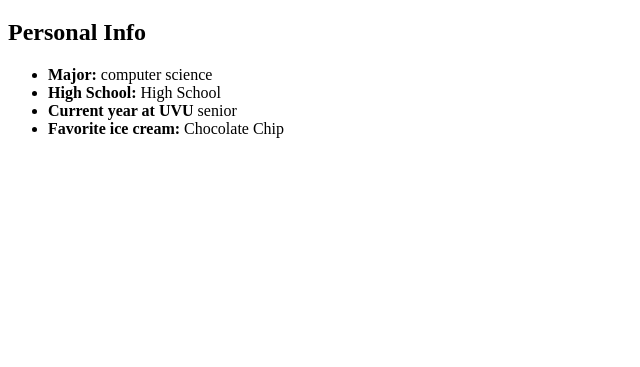
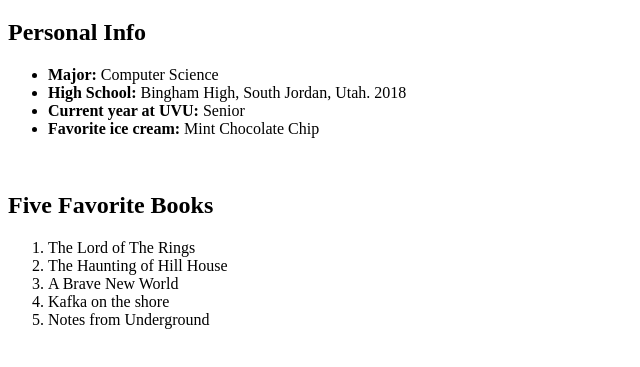
Before and after one commit to camh00/Web-Dev, a plain HTML site: page About Me/index.html in a window 1280 px wide. Shown: the part 61-428 px from the top of the page, without its empty margins (0-640 px from the left). Drawn offline with Linux system fonts and the light colour scheme.

Commit message:
added books

```diff
--- a/About Me/index.html
+++ b/About Me/index.html
@@ -8,10 +8,19 @@
         <!--Add image of self here-->
         <h2>Personal Info</h2>
         <ul>
-            <li><strong>Major:</strong> computer science</li>
-            <li><strong>High School:</strong> High School</li>
-            <li><strong>Current year at UVU</strong> senior</li>
-            <li><strong>Favorite ice cream:</strong> Chocolate Chip</li>
+            <li><strong>Major:</strong> Computer Science</li>
+            <li><strong>High School:</strong> Bingham High, South Jordan, Utah. 2018</li>
+            <li><strong>Current year at UVU:</strong> Senior</li>
+            <li><strong>Favorite ice cream:</strong> Mint Chocolate Chip</li>
         </ul>
+        <br>
+        <h2>Five Favorite Books</h2>
+        <ol>
+            <li>The Lord of The Rings</li>
+            <li>The Haunting of Hill House</li>
+            <li>A Brave New World</li>
+            <li>Kafka on the shore</li>
+            <li>Notes from Underground</li>
+        </ol>
     </body>
 </html>
```
